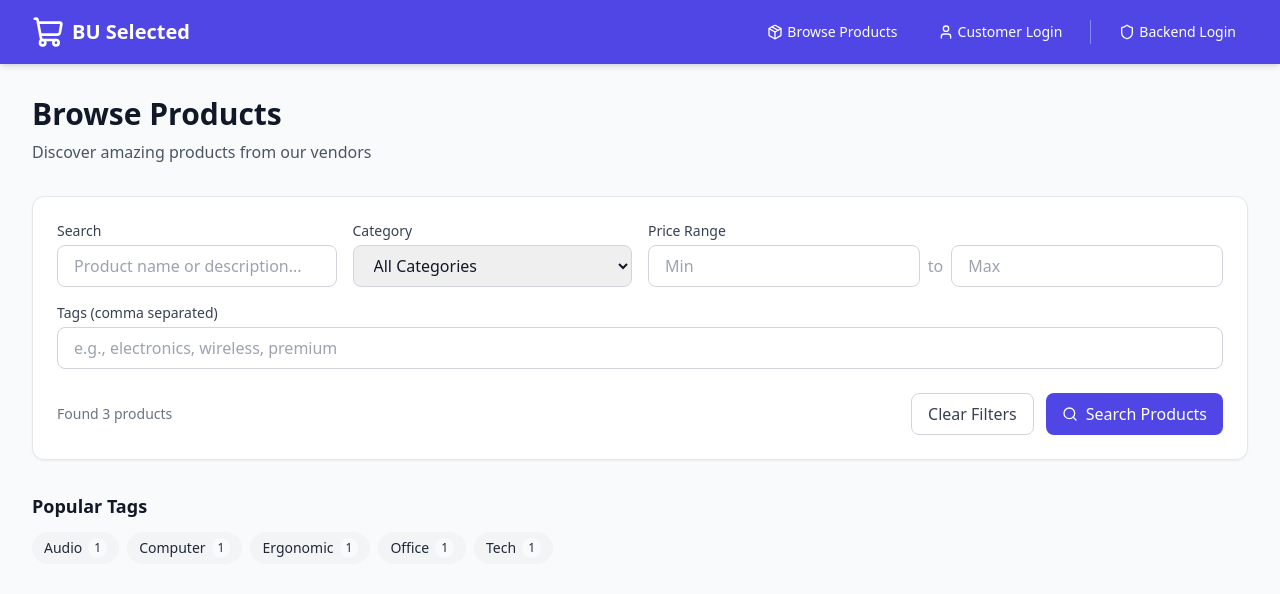
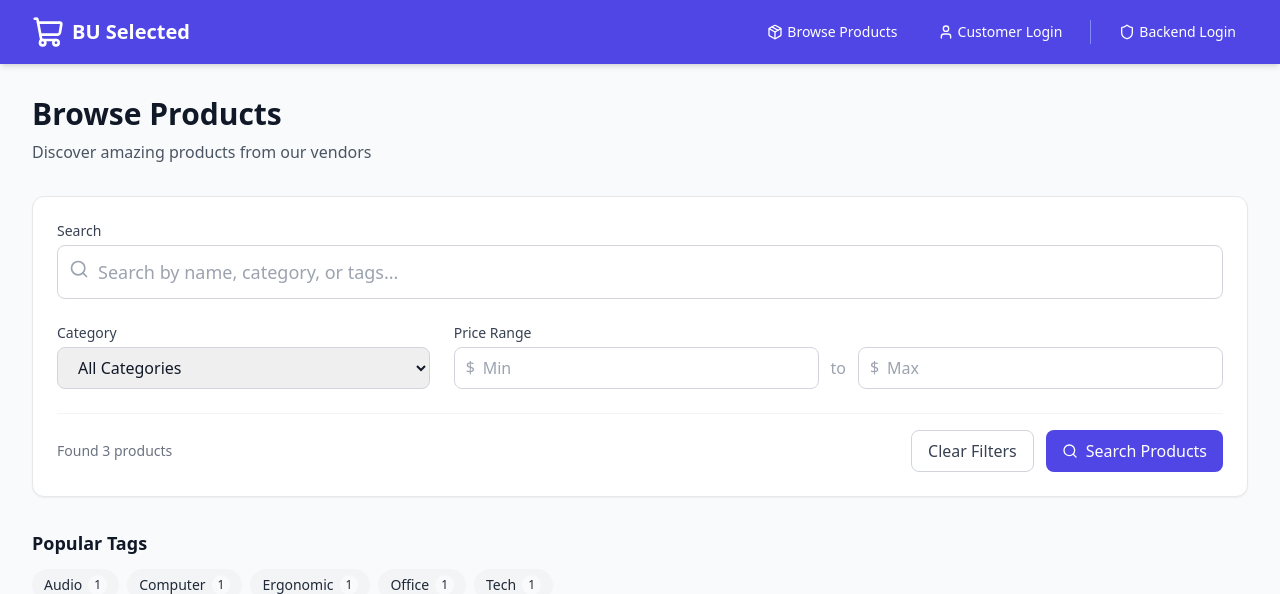
Before and after one commit to Stern2015/BU_Selected_Project, a Flask app: page /products in a window 1280 px wide. Shown: the top 594 px of the page. Run offline with Flask 3, Linux system fonts and the light colour scheme; data comes from the database, SQL or seed files in the repository; some libraries are stand-ins or nearby versions.

Commit message:
Fix search issues

```diff
--- a/templates/products.html
+++ b/templates/products.html
@@ -9,16 +9,20 @@
 
     <!-- Search and filter bar -->
     <div class="bg-white rounded-xl shadow-sm border border-gray-200 p-6 mb-8">
-        <form method="GET" action="{{ url_for('products') }}" class="space-y-4">
-            <div class="grid grid-cols-1 md:grid-cols-4 gap-4">
-                <!-- Keyword search -->
+        <form method="GET" action="{{ url_for('products') }}" class="space-y-6">
+            <!-- Row 1: Search -->
             <div>
                 <label class="block text-sm font-medium text-gray-700 mb-1">Search</label>
+                <div class="relative">
                     <input type="text" name="q" value="{{ request.args.get('q', '') }}"
-                           placeholder="Product name or description..."
-                           class="w-full border border-gray-300 rounded-lg px-4 py-2 focus:ring-2 focus:ring-indigo-500 focus:border-indigo-500">
+                           placeholder="Search by name, category, or tags..."
+                           class="w-full border border-gray-300 rounded-lg pl-10 pr-4 py-3 focus:ring-2 focus:ring-indigo-500 focus:border-indigo-500 text-lg">
+                    <i data-lucide="search" class="h-5 w-5 absolute left-3 top-3.5 text-gray-400"></i>
+                </div>
             </div>
 
+            <!-- Row 2: Category and Price -->
+            <div class="grid grid-cols-1 md:grid-cols-3 gap-6">
                 <!-- Category filter -->
                 <div>
                     <label class="block text-sm font-medium text-gray-700 mb-1">Category</label>
@@ -35,28 +39,26 @@
                 <!-- Price range -->
                 <div class="md:col-span-2">
                     <label class="block text-sm font-medium text-gray-700 mb-1">Price Range</label>
-                    <div class="flex items-center space-x-2">
+                    <div class="flex items-center space-x-3">
+                        <div class="relative flex-1">
+                            <span class="absolute left-3 top-2 text-gray-400">$</span>
                             <input type="number" name="min_price" value="{{ request.args.get('min_price', '') }}"
                                    placeholder="Min" step="0.01" min="0"
-                               class="flex-1 border border-gray-300 rounded-lg px-4 py-2 focus:ring-2 focus:ring-indigo-500 focus:border-indigo-500">
+                                   class="w-full border border-gray-300 rounded-lg pl-7 pr-4 py-2 focus:ring-2 focus:ring-indigo-500 focus:border-indigo-500">
+                        </div>
                         <span class="text-gray-400">to</span>
+                        <div class="relative flex-1">
+                            <span class="absolute left-3 top-2 text-gray-400">$</span>
                             <input type="number" name="max_price" value="{{ request.args.get('max_price', '') }}"
                                    placeholder="Max" step="0.01" min="0"
-                               class="flex-1 border border-gray-300 rounded-lg px-4 py-2 focus:ring-2 focus:ring-indigo-500 focus:border-indigo-500">
+                                   class="w-full border border-gray-300 rounded-lg pl-7 pr-4 py-2 focus:ring-2 focus:ring-indigo-500 focus:border-indigo-500">
+                        </div>
                     </div>
                 </div>
             </div>
 
-            <!-- Tag search -->
-            <div>
-                <label class="block text-sm font-medium text-gray-700 mb-1">Tags (comma separated)</label>
-                <input type="text" name="tags" value="{{ request.args.get('tags', '') }}"
-                       placeholder="e.g., electronics, wireless, premium"
-                       class="w-full border border-gray-300 rounded-lg px-4 py-2 focus:ring-2 focus:ring-indigo-500 focus:border-indigo-500">
-            </div>
-
             <!-- Action buttons -->
-            <div class="flex justify-between items-center pt-2">
+            <div class="flex justify-between items-center pt-4 border-t border-gray-100">
                 <div class="text-sm text-gray-500">
                     {% if total_products %}
                     Found {{ total_products }} product{% if total_products != 1 %}s{% endif %}
@@ -83,9 +85,9 @@
         <h2 class="text-lg font-semibold text-gray-900 mb-3">Popular Tags</h2>
         <div class="flex flex-wrap gap-2">
             {% for tag in popular_tags %}
-            <a href="{{ url_for('products', tags=tag.name) }}"
+            <a href="{{ url_for('products', q=tag.name) }}"
                class="inline-flex items-center px-3 py-1.5 rounded-full text-sm font-medium transition-colors
-                      {% if tag.name in request.args.get('tags', '') %}
+                      {% if tag.name|lower == request.args.get('q', '')|lower %}
                       bg-indigo-100 text-indigo-800 border border-indigo-200
                       {% else %}
                       bg-gray-100 text-gray-800 hover:bg-gray-200
```
Lines whose indentation alone changed are shown as unchanged.
